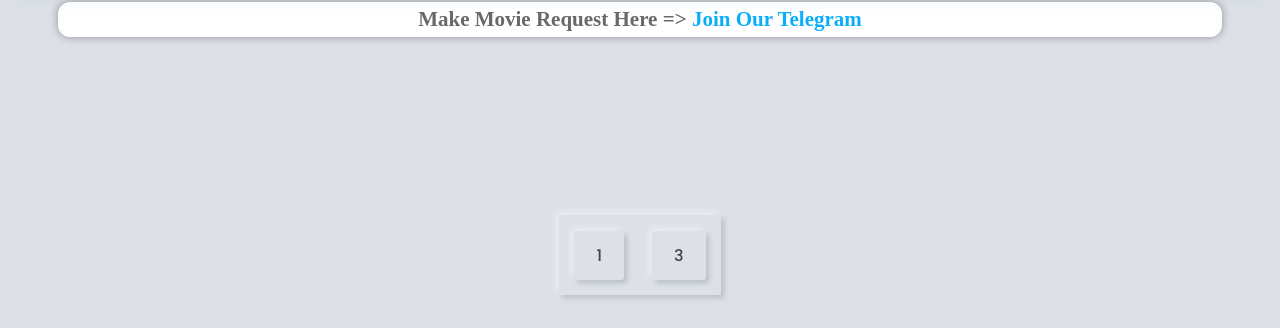
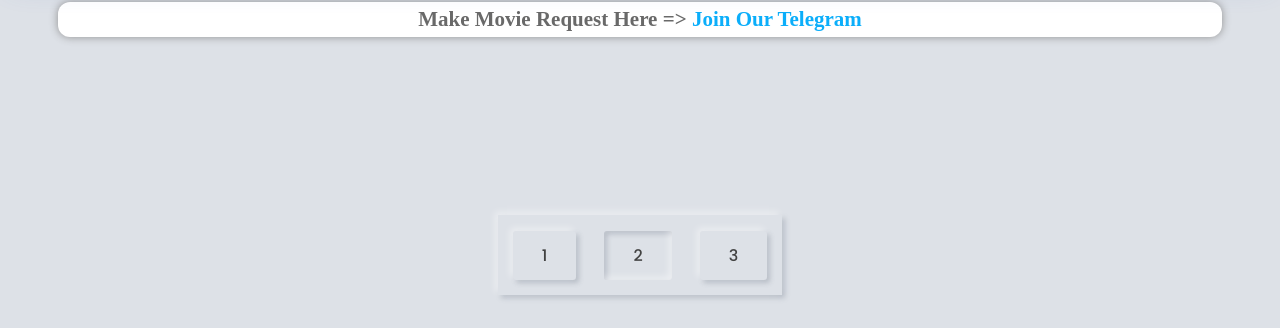
Before and after one commit to ITZ-KAZUYA/moviesite, a plain HTML site: page index.html in a window 1280 px wide. Both pictures are taken after a click on the element "Next". Shown: the part 102-430 px from the top of the page. Drawn offline with Linux system fonts and the light colour scheme; no server answers; grey boxes are pictures that could not be loaded.

Commit message:
paggination button improved

```diff
--- a/css/style.css
+++ b/css/style.css
@@ -326,7 +326,7 @@ a.Telegram {
 }
 
 .pagination li {
-  padding: 22px;
+  padding: 22px 0 22px 0;
   margin-left: 14px;
   margin-right: 14px;
   box-shadow: -3px -3px 7px #ffffff73, 3px 3px 5px rgb(94 104 121 / 29%);
@@ -338,6 +338,7 @@ a.Telegram {
   color: #424242;
   font-family: 'Poppins', sans-serif;
   cursor: pointer;
+  padding: 14px 29px 13px 29px;
 }
 
 .pagination li:hover {
@@ -801,3 +802,11 @@ hr {
 .movielink:hover .about {
   opacity: 1;
 }
+
+#currpagelist {
+  box-shadow: inset -3px -3px 7px #ffffff73, inset 3px 3px 5px rgb(94 104 121 / 29%);
+}
+
+.currpage {
+  pointer-events: none;
+}
--- a/script.js
+++ b/script.js
@@ -96,6 +96,7 @@ const NumberOfPage = function () {
 
   if (parseFloat(page) < numPages) {
     return `<li><a data-goto="${page - 1}" class="page">${page - 1}</a></li>
+    <li id="currpagelist"><a data-goto="${page}" class="page currpage">${page}</a></li>
     <li><a data-goto="${page + 1}" class="page">${page + 1}</a></li>`
   }
 
```
